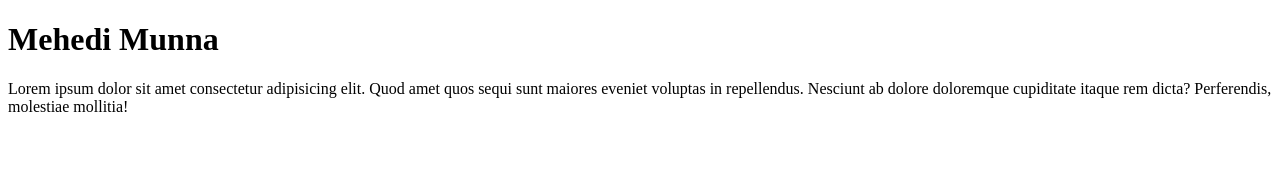
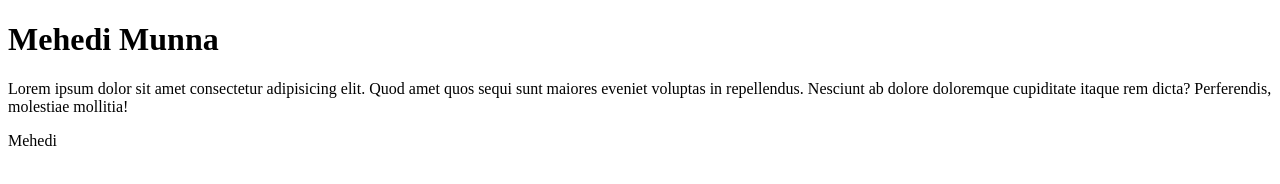
Before and after one commit to MehediArfin/Frist-Projects, a plain HTML site: page index.html in a window 1280 px wide. Drawn offline with Linux system fonts and the light colour scheme.

Commit message:
Update index.html

```diff
--- a/index.html
+++ b/index.html
@@ -9,5 +9,6 @@
 <body>
     <h1>Mehedi Munna</h1>
     <p>Lorem ipsum dolor sit amet consectetur adipisicing elit. Quod amet quos sequi sunt maiores eveniet voluptas in repellendus. Nesciunt ab dolore doloremque cupiditate itaque rem dicta? Perferendis, molestiae mollitia!</p>
+    <p>Mehedi</p>
 </body>
 </html>
```
